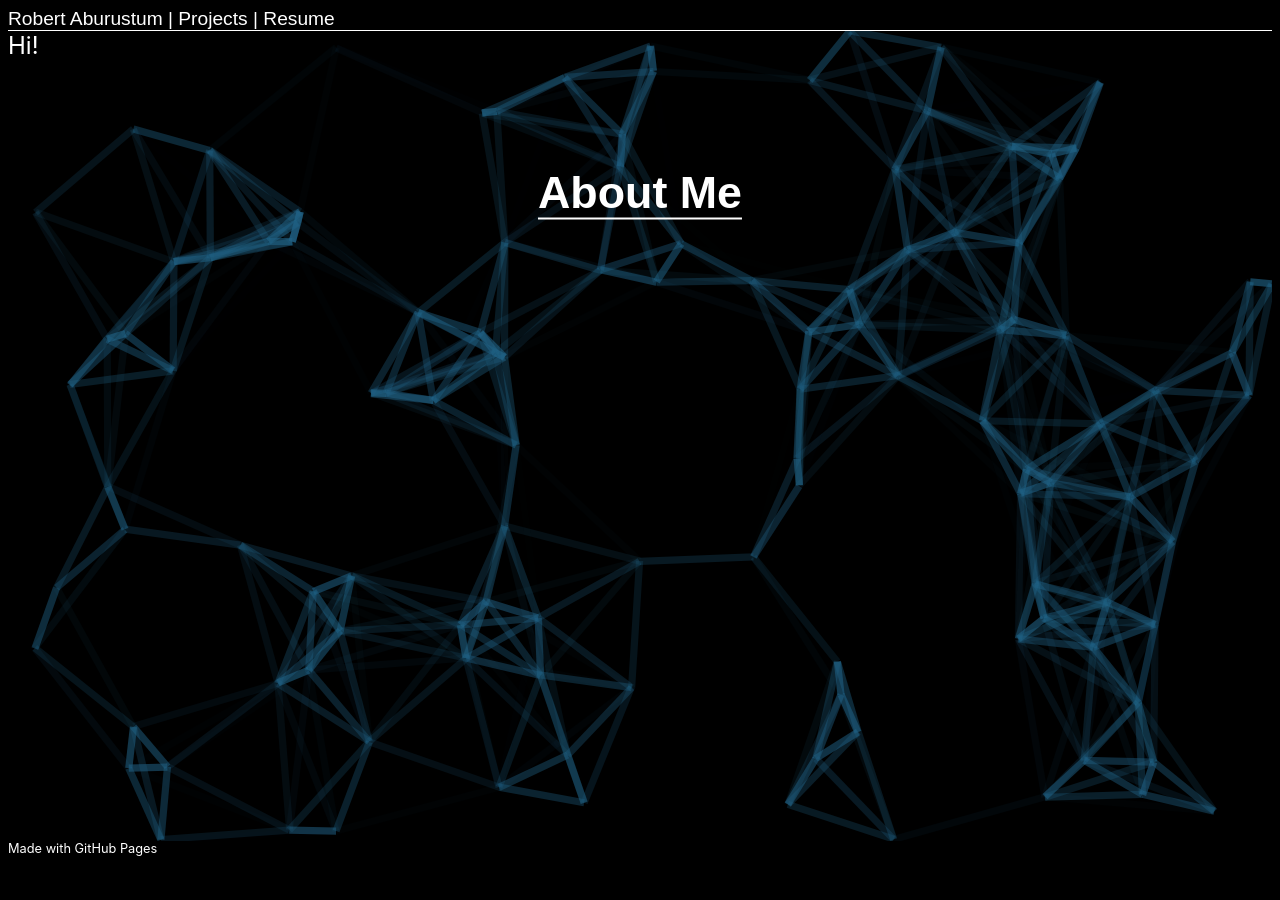
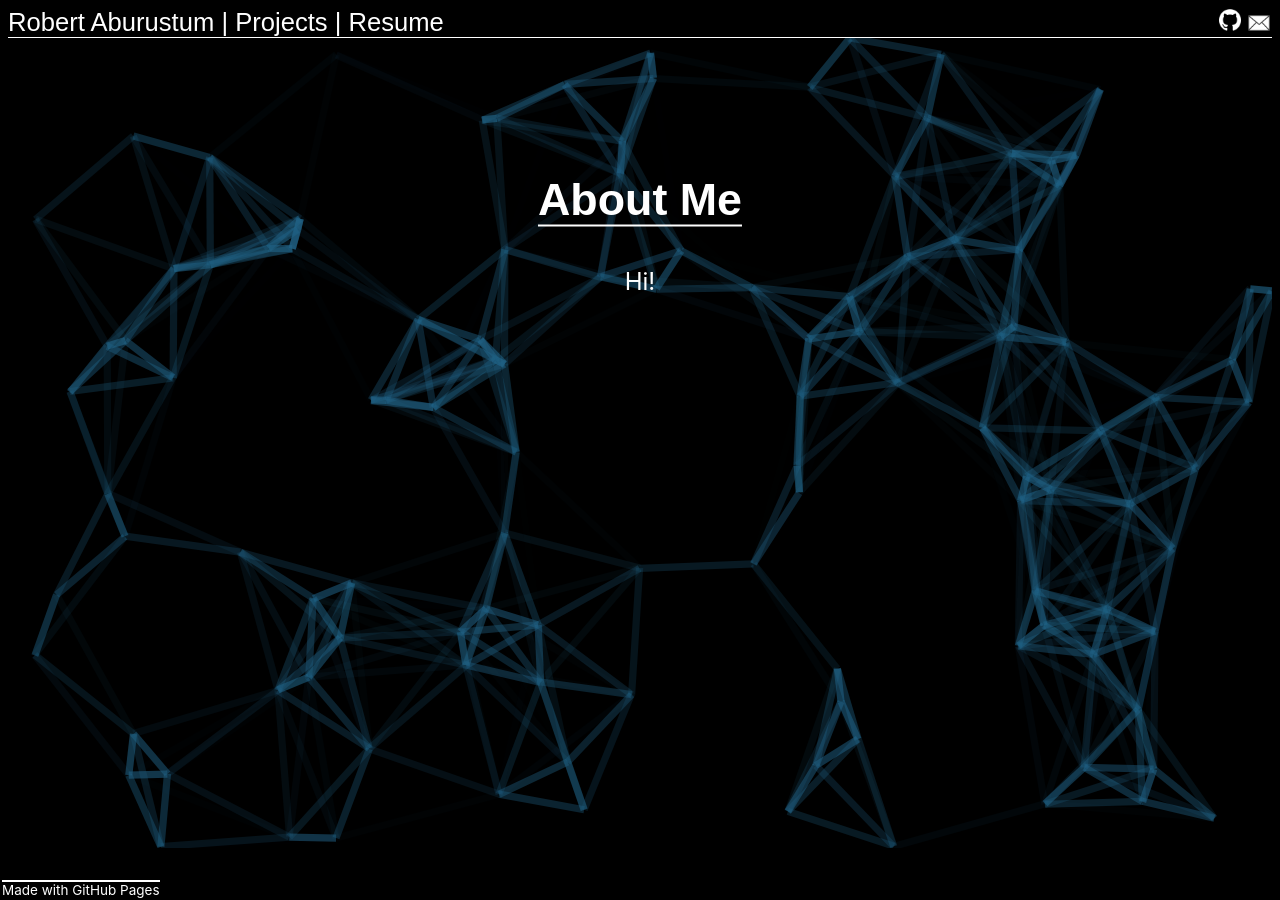
Before and after one commit to Burtorustum/burtorustum.github.io, a Jekyll site: the page built from index.html, in a window 1280 px wide. Built offline with Jekyll 4.4.1, drawn with Linux system fonts in a browser that asks for light colours.

Commit message:
Added some icons

```diff
--- a/_includes/header.html
+++ b/_includes/header.html
@@ -4,4 +4,13 @@
     <a href="/projects.html"> Projects </a>
     |
     <a href="https://drive.google.com/file/d/1ZDZKhu9t1uWTmcUh7gTjFZuZfu4s_O1Z/view?usp=sharing" target="_blank"> Resume</a>
+
+    <div class="icons">
+        <a href="https://github.com/Burtorustum" target="_blank">
+            <img src="/assets/images/GitHub-Mark-Light-120px-plus.png" alt="" class="icon">
+        </a>
+        <a href="mailto: aburustum.r@northeastern.edu">
+            <img src="/assets/images/mail.png" alt="" class="icon">
+        </a>
+    </div>
 </header>
--- a/assets/css/main.scss
+++ b/assets/css/main.scss
@@ -5,9 +5,12 @@
 
 * {background-color: black}
 
+body { height:100%;}
+
 a {
   color:inherit;
   text-decoration: none;
+  background-color: transparent;
 }
 
 .wrapper {
@@ -44,19 +47,49 @@ a {
 }
 .about {
   position: absolute;
+  top: 30%;
+  left: 50%;
+  transform: translateX(-50%) translateY(-50%);
   color: white;
   font-size: 18pt;
+  background-color: transparent;
+}
+
+.projects {
+
 }
 
 .header {
-  font-size: 1.5vw;
+  position: relative;
+  font-size: 2vw;
   font-family: Ubuntu, sans-serif;
   color: white;
   border-bottom: 1px solid white;
+  //background-color: rgb(32,97,132);
+
+}
+
+.icons {
+  position: absolute;
+  top: 0;
+  right: 2px;
+}
+
+img.icon {
+  width: 1.7vw;
+  height: auto;
+  filter: invert(0);
+
 }
 
 .footer {
-  font-size: 1vmax;
+  position: absolute;
+  bottom: 2px;
+  left: 2px;
+  font-size: 1.5vh;
   color: white;
-  height: 1vmax;
+  height: auto;
+  margin: 0;
+  border-top: 2px solid white ;
+  //border-bottom: 2px solid white ;
 }
```
Also changed, not shown: assets/images/GitHub-Mark-Light-120px-plus.png (added), assets/images/mail.png (added).
